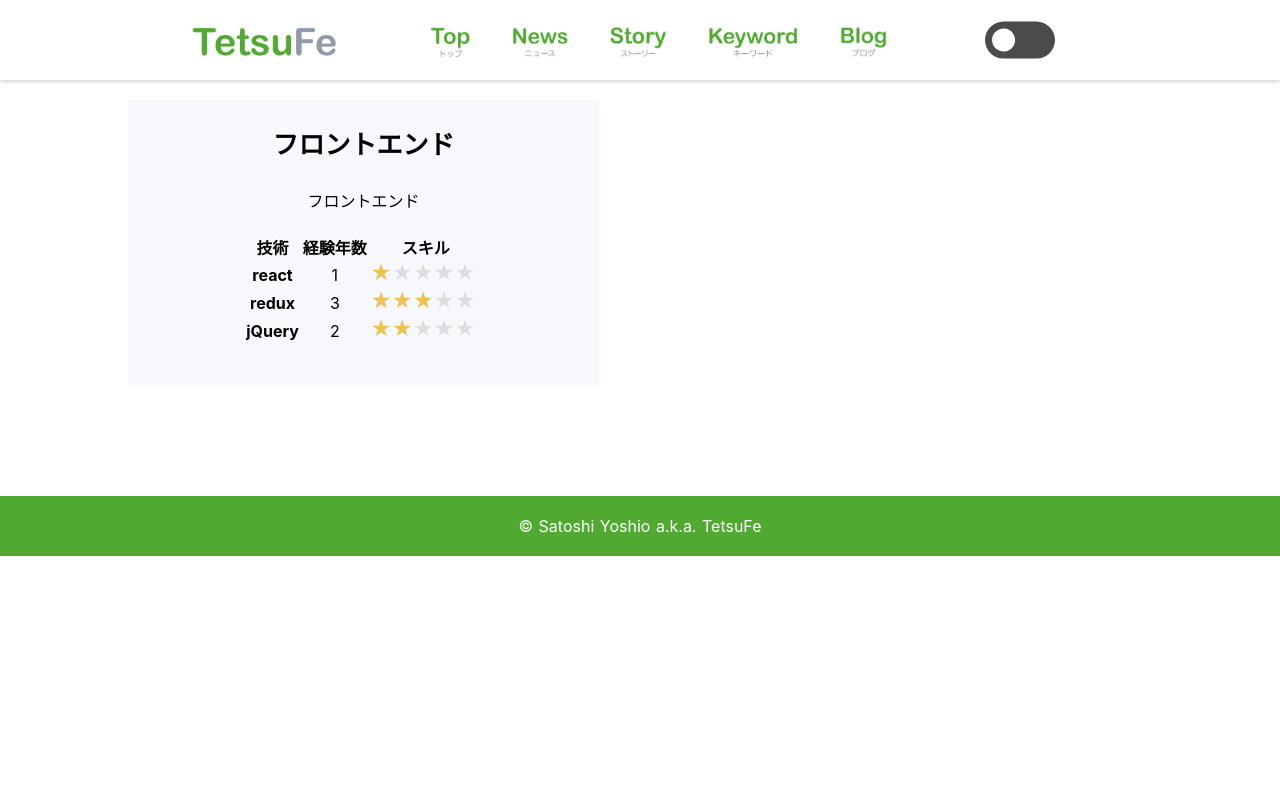
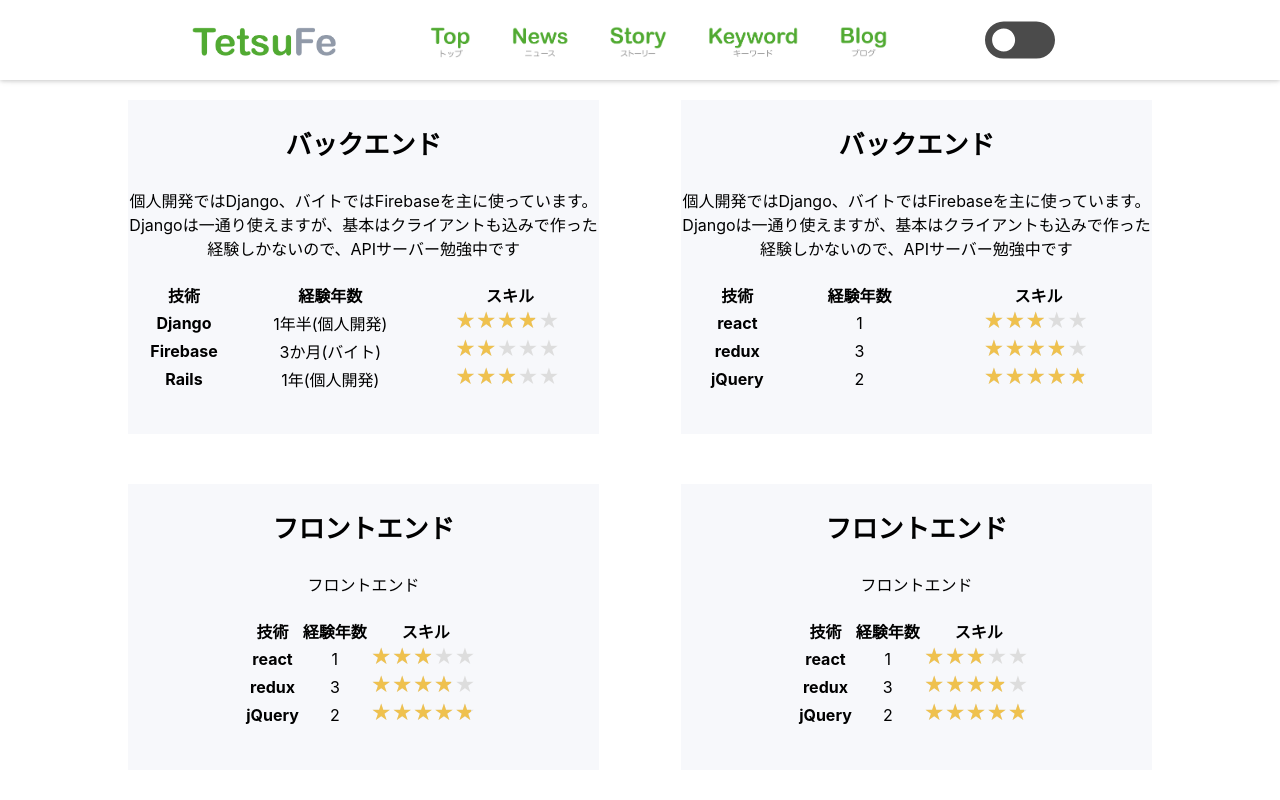
Before and after one commit to TetsuFe/my-official-site, a Nuxt app: page /skill in a window 1280 px wide. Shown: the top 800 px of the page. Built offline with nearby package versions, Linux system fonts and the light colour scheme.

Commit message:
スキルリストコンポーネントとスキルコンポーネントの連携問題を修正

```diff
--- a/components/Skill.vue
+++ b/components/Skill.vue
@@ -1,7 +1,5 @@
 <template>
-  <div id="skill">
-    <div class="card-wrapper">
-      <div class="card">
+    <div id="card-inner">
       <div class="skill-desc">
         <h3 class="skill-desc-title">{{skill.title}}</h3>
         <p>{{skill.descs}}</p>
@@ -17,22 +15,20 @@
           <tr>
             <th scope="row">{{skill.sub1.title}}</th>
             <td>{{skill.sub1.howlong}}</td>
-              <td><span class="rating"><p :class="'rate rate'+skill.sub1.howlong"></p></span></td>
+            <td><span class="rating"><p :class="'rate rate'+skill.sub1.rate"></p></span></td>
           </tr>
           <tr>
             <th scope="row">{{skill.sub2.title}}</th>
             <td>{{skill.sub2.howlong}}</td>
-              <td><span class="rating"><p :class="'rate rate'+skill.sub2.howlong"></p></span></td>
+            <td><span class="rating"><p :class="'rate rate'+skill.sub2.rate"></p></span></td>
           </tr>
           <tr>
             <th scope="row">{{skill.sub3.title}}</th>
             <td>{{skill.sub3.howlong}}</td>
-              <td><span class="rating"><p :class="'rate rate'+skill.sub3.howlong"></p></span></td>
+            <td><span class="rating"><p :class="'rate rate'+skill.sub3.rate"></p></span></td>
           </tr>
           </tbody>
         </table>
-        </div>
-      </div>
       </div>
     </div>
 </template>
@@ -47,32 +43,8 @@
 </script>
 
 <style scoped>
-  #skill .card-wrapper {
-    width: 80%;
+  #card-inner{
     margin: 0 auto;
-    padding: 20px 0;
-    display: -webkit-box;
-    display: -ms-flexbox;
-    display: flex;
-    -ms-flex-wrap: wrap;
-    flex-wrap: wrap;
-    -webkit-box-pack: justify;
-    -ms-flex-pack: justify;
-    justify-content: space-between;
-  }
-
-  #skill .card {
-    flex-basis: 46%;
-    margin-bottom: 50px;
-    display: -webkit-box;
-    display: -ms-flexbox;
-    display: flex;
-    -ms-flex-wrap: nowrap;
-    flex-wrap: nowrap;
-    -webkit-box-pack: justify;
-    -ms-flex-pack: justify;
-    justify-content: space-between;
-    background-color: #f7f8fb;
   }
 
   #skill .skill-icon {
--- a/components/SkillList.vue
+++ b/components/SkillList.vue
@@ -1,7 +1,9 @@
 <template>
-  <div>
-    <div v-for="skill in skills" :key="skill.id">
-      <Skill :skill="skill" />
+  <div id="skill">
+    <div class="card-wrapper">
+      <div v-for="skill in skills" :key="skill.id" class="card">
+        <Skill :skill="skill"/>
+      </div>
     </div>
   </div>
 </template>
@@ -15,6 +17,82 @@
     data(){
       return {
         "skills": [
+          {
+            "title": "バックエンド",
+            "descs": "個人開発ではDjango、バイトではFirebaseを主に使っています。Djangoは一通り使えますが、基本はクライアントも込みで作った経験しかないので、APIサーバー勉強中です",
+            "sub1": {
+              "title": "Django",
+              "howlong": "1年半(個人開発)",
+              "rate": "4",
+            },
+            "sub2": {
+              "title": "Firebase",
+              "howlong": "3か月(バイト)",
+              "rate": "2",
+            },
+            "sub3": {
+              "title": "Rails",
+              "howlong": "1年(個人開発)",
+              "rate": "3",
+            },
+          },
+          {
+            "title": "バックエンド",
+            "descs": "個人開発ではDjango、バイトではFirebaseを主に使っています。Djangoは一通り使えますが、基本はクライアントも込みで作った経験しかないので、APIサーバー勉強中です",
+            "sub1": {
+              "title": "react",
+              "howlong": "1",
+              "rate": "3",
+            },
+            "sub2": {
+              "title": "redux",
+              "howlong": "3",
+              "rate": "4",
+            },
+            "sub3": {
+              "title": "jQuery",
+              "howlong": "2",
+              "rate": "5",
+            },
+          },
+          {
+            "title": "フロントエンド",
+            "descs": "フロントエンド",
+            "sub1": {
+              "title": "react",
+              "howlong": "1",
+              "rate": "3",
+            },
+            "sub2": {
+              "title": "redux",
+              "howlong": "3",
+              "rate": "4",
+            },
+            "sub3": {
+              "title": "jQuery",
+              "howlong": "2",
+              "rate": "5",
+            },
+          },
+          {
+            "title": "フロントエンド",
+            "descs": "フロントエンド",
+            "sub1": {
+              "title": "react",
+              "howlong": "1",
+              "rate": "3",
+            },
+            "sub2": {
+              "title": "redux",
+              "howlong": "3",
+              "rate": "4",
+            },
+            "sub3": {
+              "title": "jQuery",
+              "howlong": "2",
+              "rate": "5",
+            },
+          },
           {
             "title": "フロントエンド",
             "descs": "フロントエンド",
@@ -42,5 +120,38 @@
 </script>
 
 <style scoped>
+  #skill .card-wrapper {
+    width: 80%;
+    margin: 0 auto;
+    padding: 20px 0;
+    display: -webkit-box;
+    display: -ms-flexbox;
+    display: flex;
+    -ms-flex-wrap: wrap;
+    flex-wrap: wrap;
+    -webkit-box-pack: justify;
+    -ms-flex-pack: justify;
+    justify-content: space-between;
+  }
+
+  #skill .card {
+    flex-basis: 46%;
+    margin-bottom: 50px;
+    display: -webkit-box;
+    display: -ms-flexbox;
+    display: flex;
+    -ms-flex-wrap: nowrap;
+    flex-wrap: nowrap;
+    -webkit-box-pack: justify;
+    -ms-flex-pack: justify;
+    justify-content: space-between;
+    background-color: #f7f8fb;
+  }
+
+  @media screen and (max-width:768px) {
+    #skill .card {
+      flex-basis: 100%;
+    }
+  }
 
 </style>
```
Lines whose indentation alone changed are shown as unchanged.
